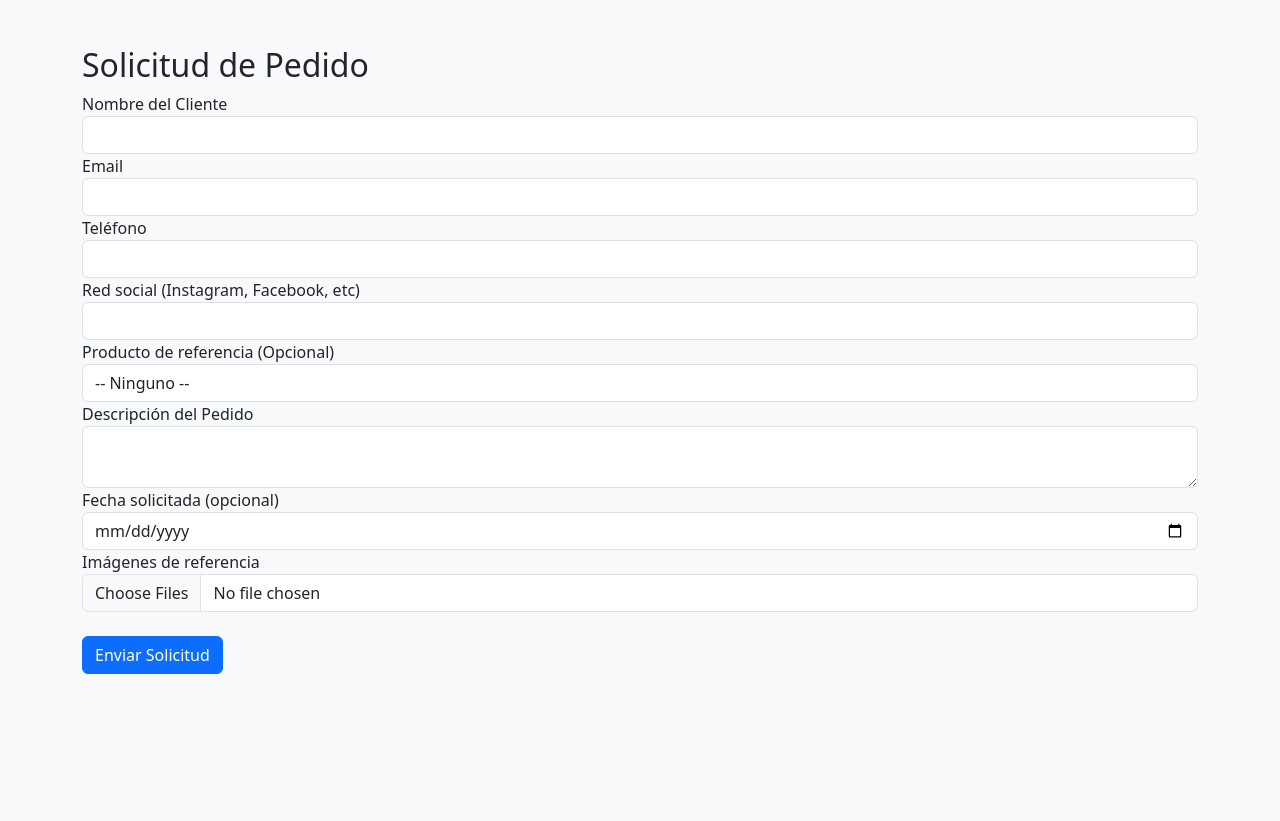
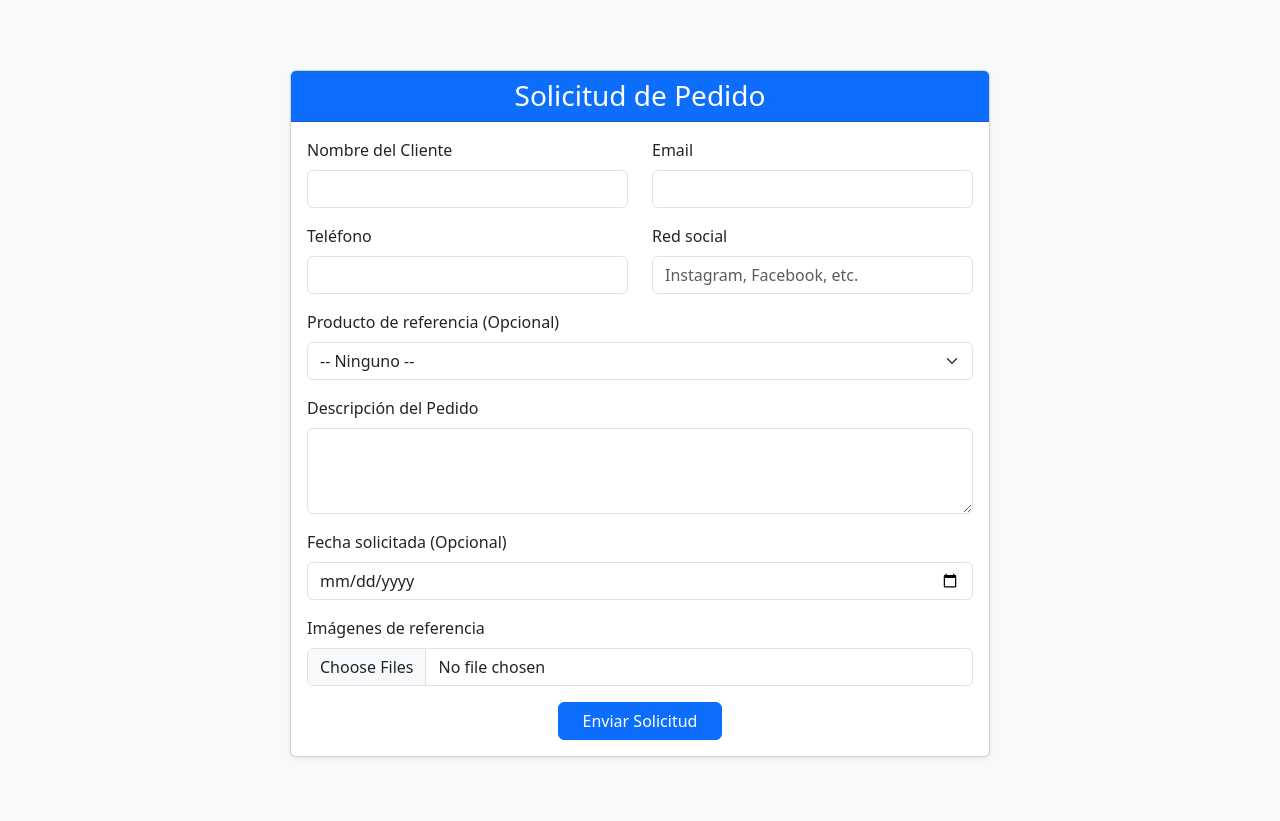
Before and after one commit to DavidLpz22/PruebaTiendaOnline, a Django app: page /pedido/nuevo/ in a window 1280 px wide. Shown: the part 74-895 px from the top of the page. Before the commit the page ends 748 px from the top, so only its background shows below. Run offline with Django 5.2, Linux system fonts and the light colour scheme; data that the repository does not hold is empty.

Commit message:
Actualizacion crear_pedido.html
Mejora de estética al hacer una solicitud de pedido

```diff
--- a/mainApp/templates/crear_pedido.html
+++ b/mainApp/templates/crear_pedido.html
@@ -1,47 +1,70 @@
 {% extends "base.html" %}
 {% block content %}
 
-<h2>Solicitud de Pedido</h2>
-
+<div class="container my-4">
+    <div class="card shadow-sm" style="max-width: 700px; margin: auto;">
+        <div class="card-header bg-primary text-white text-center">
+            <h3 class="mb-0">Solicitud de Pedido</h3>
+        </div>
+        <div class="card-body">
             <form method="POST" enctype="multipart/form-data">
                 {% csrf_token %}
 
-    <label>Nombre del Cliente</label>
+                <div class="row mb-3">
+                    <div class="col-md-6">
+                        <label class="form-label">Nombre del Cliente</label>
                         <input type="text" name="cliente_nombre" required class="form-control">
+                    </div>
+                    <div class="col-md-6">
+                        <label class="form-label">Email</label>
+                        <input type="email" name="cliente_email" class="form-control">
+                    </div>
+                </div>
 
-    <label>Email</label>
-    <input type="email" name="cliente_email" class="form-control">
+                <div class="row mb-3">
+                    <div class="col-md-6">
+                        <label class="form-label">Teléfono</label>
+                        <input type="text" name="cliente_telefono" class="form-control">
+                    </div>
+                    <div class="col-md-6">
+                        <label class="form-label">Red social</label>
+                        <input type="text" name="cliente_red_social" class="form-control" placeholder="Instagram, Facebook, etc.">
+                    </div>
+                </div>
 
-    <label>Teléfono</label>
-    <input type="text" name="cliente_telefono" class="form-control">
-
-    <label>Red social (Instagram, Facebook, etc)</label>
-    <input type="text" name="cliente_red_social" class="form-control">
-
-    <label>Producto de referencia (Opcional)</label>
-
-    <select name="producto_referencia" class="form-control">
+                <div class="mb-3">
+                    <label class="form-label">Producto de referencia (Opcional)</label>
+                    <select name="producto_referencia" class="form-select">
                         <option value="">-- Ninguno --</option>
                         {% for producto in productos %}
-            {% if producto_seleccionado and producto.id == producto_seleccionado.id %}
-                <option value="{{ producto.id }}" selected>{{ producto.nombre }}</option>
-            {% else %}
-                <option value="{{ producto.id }}">{{ producto.nombre }}</option>
-            {% endif %}
+                            <option value="{{ producto.id }}" {% if producto_seleccionado and producto.id == producto_seleccionado.id %}selected{% endif %}>
+                                {{ producto.nombre }}
+                            </option>
                         {% endfor %}
                     </select>
+                </div>
 
-    <label>Descripción del Pedido</label>
-    <textarea name="descripcion" class="form-control" required></textarea>
+                <div class="mb-3">
+                    <label class="form-label">Descripción del Pedido</label>
+                    <textarea name="descripcion" class="form-control" rows="3" required></textarea>
+                </div>
 
-    <label>Fecha solicitada (opcional)</label>
+                <div class="mb-3">
+                    <label class="form-label">Fecha solicitada (Opcional)</label>
                     <input type="date" name="fecha_solicitada" class="form-control">
+                </div>
 
-    <label>Imágenes de referencia</label>
+                <div class="mb-3">
+                    <label class="form-label">Imágenes de referencia</label>
                     <input type="file" name="imagenes" multiple class="form-control">
+                </div>
 
-    <br>
-    <button class="btn btn-primary" type="submit">Enviar Solicitud</button>
+                <div class="text-center">
+                    <button class="btn btn-primary px-4" type="submit">Enviar Solicitud</button>
+                </div>
             </form>
+        </div>
+    </div>
+</div>
 
 {% endblock %}
```
Lines whose indentation alone changed are shown as unchanged.
